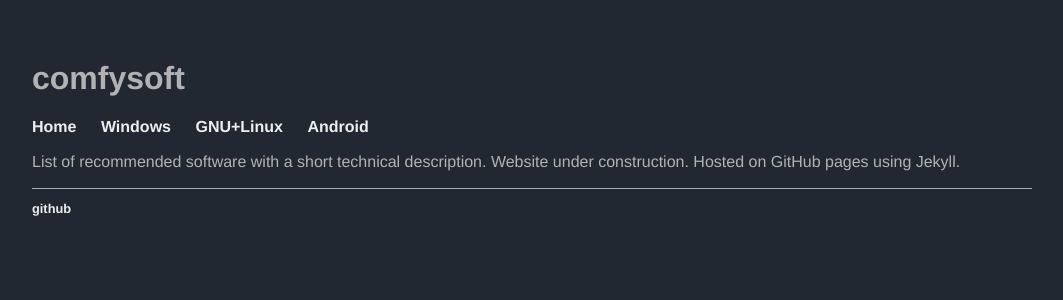
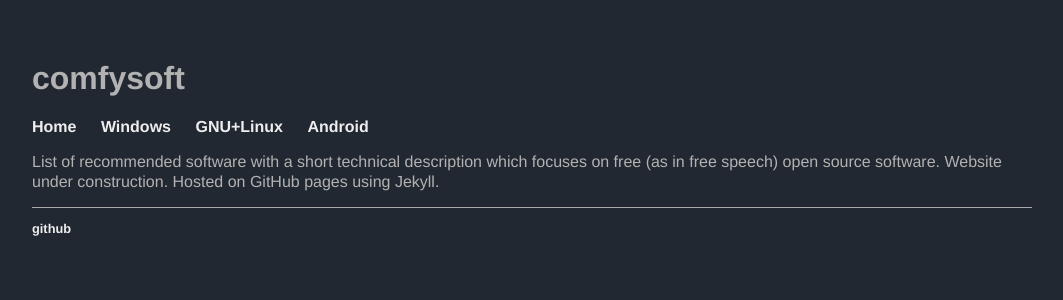
Before and after one commit to mightynerd/comfysoft, a Jekyll site: the page built from index.md, in a window 1280 px wide. Shown: the top 300 px of the page, without its empty margins (108-1171 px from the left). Built offline with Jekyll 4.4.1, drawn with Linux system fonts in a browser that asks for light colours.

Commit message:
Updates index

```diff
--- a/index.md
+++ b/index.md
@@ -1,9 +1,5 @@
 ---
-# You don't need to edit this file, it's empty on purpose.
-# Edit theme's home layout instead if you wanna make some changes
-# See: https://jekyllrb.com/docs/themes/#overriding-theme-defaults
 layout: default
 title: comfysoft
 ---
-List of recommended software with a short technical description. Website under
-construction. Hosted on GitHub pages using Jekyll.
+List of recommended software with a short technical description which focuses on free (as in free speech) open source software. Website under construction. Hosted on GitHub pages using Jekyll.
```
